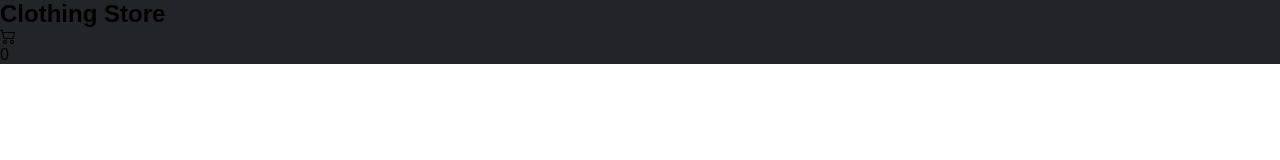
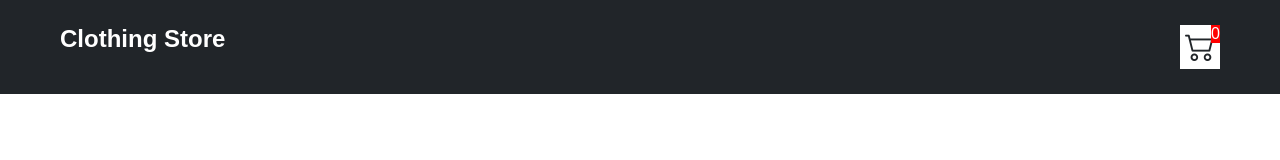
Before and after one commit to MontesCodes/Build_a_Shopping_Cart_1, a plain HTML site: page index.html in a window 1280 px wide. Drawn offline with nearby package versions, Linux system fonts and the light colour scheme.

Commit message:
Time Stamp 24:13, MacBookProLaptop 5/24/2023

```diff
--- a/src/style.css
+++ b/src/style.css
@@ -1,3 +1,6 @@
+/**
+* ! changing default styles of the browser
+**/
 * {
   margin: 0;
   padding: 0;
@@ -7,7 +10,33 @@
 body {
   font-family: sans-serif;
 }
+/**
+*! Nav Bar style here
+**/
 
 .navbar {
+  display: flex;
+  flex-direction: row;
+  justify-content: space-between;
+
   background-color: #212529;
+  color: white;
+  padding: 25px 60px;
 }
+
+.cart {
+  position: relative;
+  background-color: #fff;
+  color: #212529;
+  font-size: 30px;
+  padding: 5px;
+}
+
+.cartAmount {
+  position: absolute;
+  top: 0;
+  right: 0;
+  font-size: 16px;
+  background-color: red;
+  color: white;
+}
```
